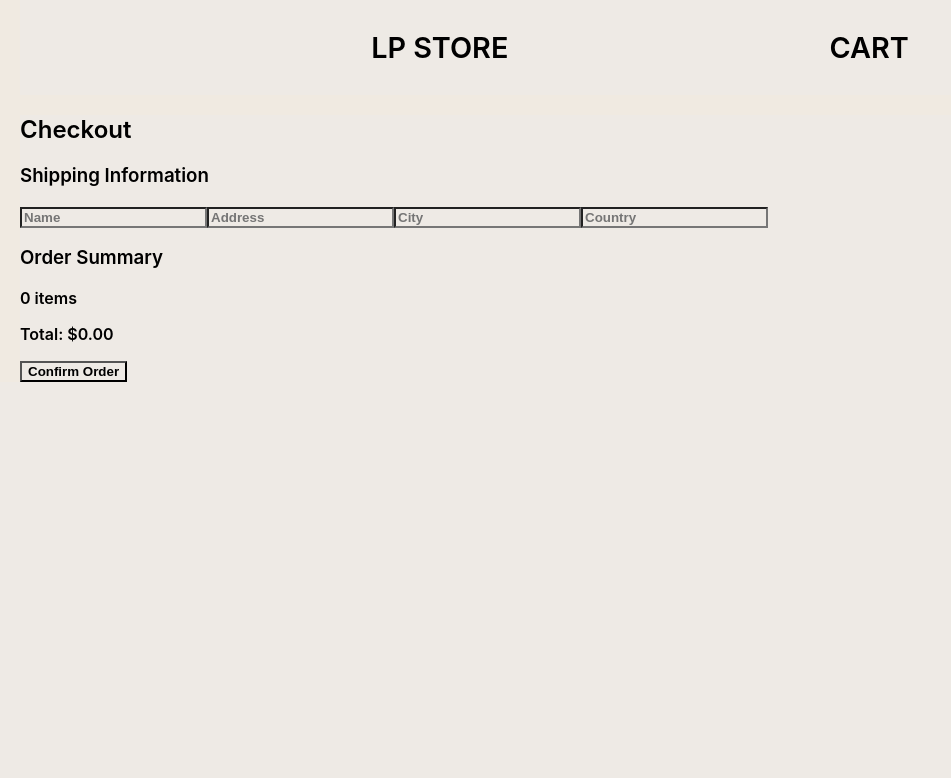
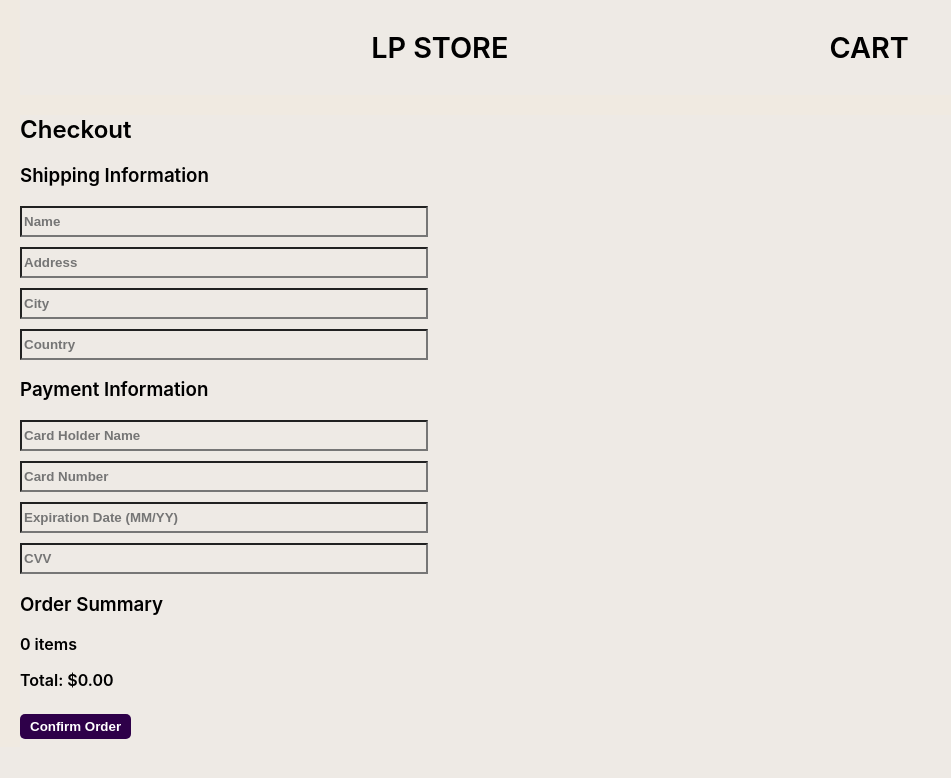
Before and after one commit to CarlssonOscar/lp-store, a React (Create React App) app: page /checkout in a window 1280 px wide. Shown: the top 778 px of the page, without its empty margins (0-951 px from the left). Built offline with nearby package versions, Linux system fonts and the light colour scheme.

Commit message:
Add to checkout

```diff
--- a/src/components/Cart.js
+++ b/src/components/Cart.js
@@ -21,7 +21,7 @@ const Cart = () => {
             </div>
         );
     }
-    //hej
+    //heje
     return (
         <div className="cart-container">
             {cart.map((item) => (
--- a/src/components/Checkout.js
+++ b/src/components/Checkout.js
@@ -1,7 +1,7 @@
-// Checkout.js
 import React, { useContext } from "react";
 import { useNavigate } from "react-router-dom";
 import StoreContext from "../contexts/StoreContext";
+import "../styles/Checkout.css"; // Import the CSS file
 
 const Checkout = () => {
     const { calculateCartItems, calculateTotalPrice, handleCheckout } =
@@ -15,14 +15,60 @@ const Checkout = () => {
     };
 
     return (
-        <div>
+        <div className="checkout-container">
             <h2>Checkout</h2>
             <form onSubmit={onSubmit}>
                 <h3>Shipping Information</h3>
-                <input type="text" placeholder="Name" required />
-                <input type="text" placeholder="Address" required />
-                <input type="text" placeholder="City" required />
-                <input type="text" placeholder="Country" required />
+                <input
+                    className="form-input"
+                    type="text"
+                    placeholder="Name"
+                    required
+                />
+                <input
+                    className="form-input"
+                    type="text"
+                    placeholder="Address"
+                    required
+                />
+                <input
+                    className="form-input"
+                    type="text"
+                    placeholder="City"
+                    required
+                />
+                <input
+                    className="form-input"
+                    type="text"
+                    placeholder="Country"
+                    required
+                />
+
+                <h3>Payment Information</h3>
+                <input
+                    className="form-input"
+                    type="text"
+                    placeholder="Card Holder Name"
+                    required
+                />
+                <input
+                    className="form-input"
+                    type="text"
+                    placeholder="Card Number"
+                    required
+                />
+                <input
+                    className="form-input"
+                    type="text"
+                    placeholder="Expiration Date (MM/YY)"
+                    required
+                />
+                <input
+                    className="form-input"
+                    type="text"
+                    placeholder="CVV"
+                    required
+                />
 
                 <h3>Order Summary</h3>
                 <p>{calculateCartItems()} items</p>
--- a/src/styles/Cart.css
+++ b/src/styles/Cart.css
@@ -37,6 +37,13 @@
     margin-bottom: 0.5rem;
 }
 
+.cart-container a {
+    text-decoration: underline;
+    display: block;
+    width: 400px;
+    margin-bottom: 10px;
+}
+
 .cart-empty {
     margin-top: 60px;
 }
--- /dev/null
+++ b/src/styles/Checkout.css
@@ -0,0 +1,17 @@
+.checkout-container button {
+    background-color: #2e0049;
+    color: white;
+    padding: 5px 10px;
+    border-radius: 5px;
+    border: none;
+    cursor: pointer;
+    margin-top: 0.5rem;
+    margin-bottom: 0.5rem;
+}
+
+.checkout-container .form-input {
+    display: block;
+    width: 400px;
+    margin-bottom: 10px;
+    height: 25px;
+}
--- a/src/styles/LPList.css
+++ b/src/styles/LPList.css
@@ -37,3 +37,17 @@
 .lp-item a {
     text-decoration: none;
 }
+
+@media (max-width: 615px) {
+    .lp-item {
+        flex: 1 0 100%;
+        margin: 10px 0;
+        margin: 0 auto;
+    }
+
+    .lp-list {
+        justify-content: center;
+        align-items: center;
+        margin: 0 auto;
+    }
+}
```
